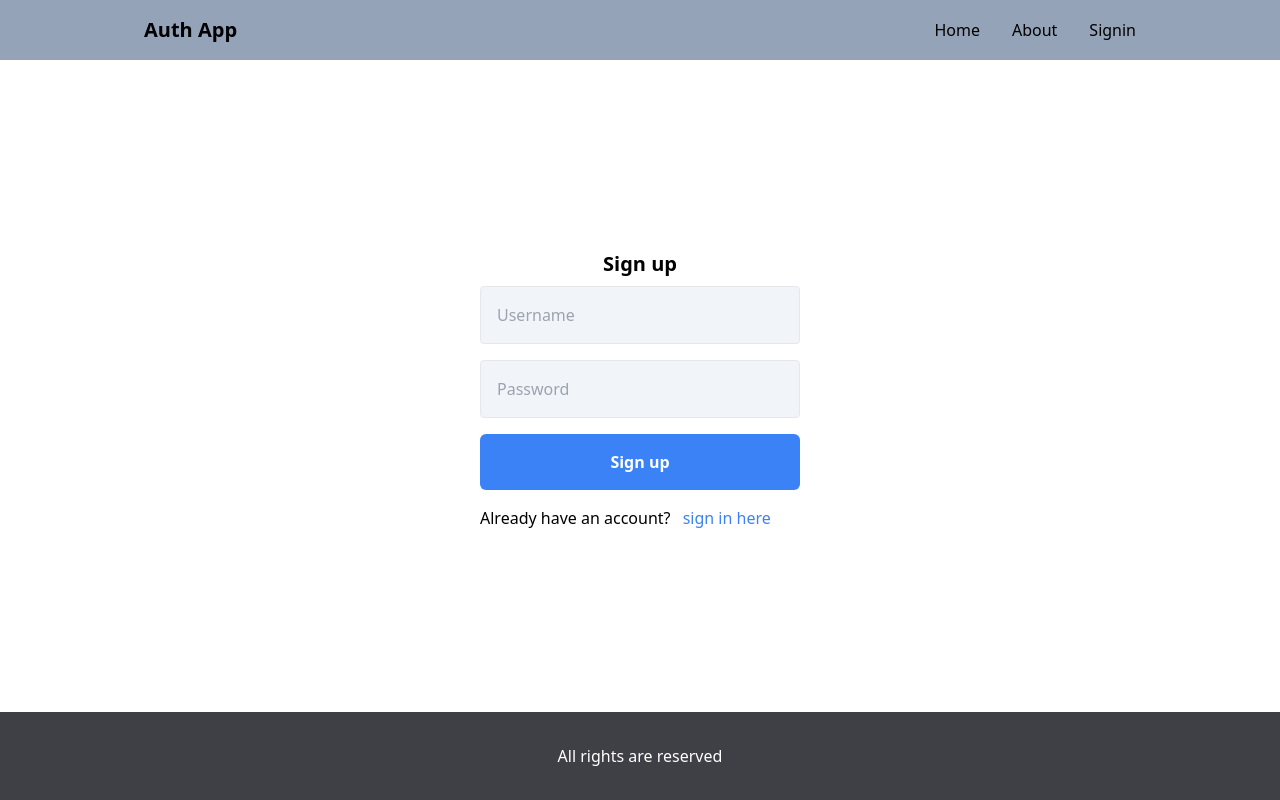
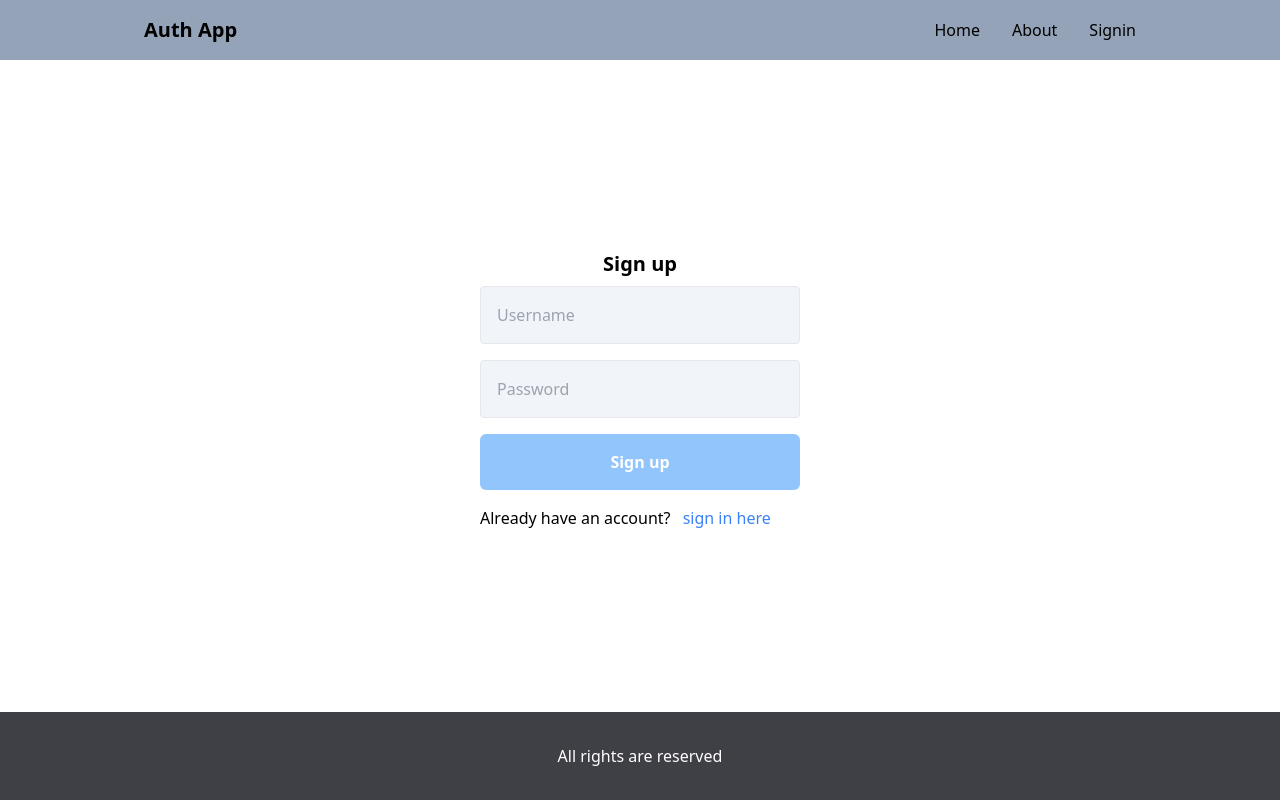
Before and after one commit to Dale0311/mernAuth, a React (Vite) app in the folder client/: page / in a window 1280 px wide. Built offline with nearby package versions, Linux system fonts and the light colour scheme.

Commit message:
signup complete

```diff
--- a/client/src/pages/Home.jsx
+++ b/client/src/pages/Home.jsx
@@ -1,11 +1,14 @@
 import React, { useState } from 'react';
-import { Link } from 'react-router-dom';
+import { Link, useNavigate } from 'react-router-dom';
 import { requestConfig } from '../config/axios';
 import axios from 'axios';
 
 function Home() {
   // next is loaders
   const [form, setForm] = useState({ username: '', password: '' });
+  const [loading, setLoading] = useState(false);
+  const [err, setErr] = useState('');
+  const navigate = useNavigate();
   const handleChange = (e) => {
     const { id, value } = e.target;
     setForm((oldForm) => {
@@ -15,15 +18,19 @@ function Home() {
   const handleSubmit = async (e) => {
     e.preventDefault();
     try {
-      const user = await axios.post(
+      setLoading(true);
+      const data = await axios.post(
         `http://localhost:5500/`,
         form,
         requestConfig
       );
-      const data = await user.data;
-      console.log(data);
+      setLoading(false);
+      setErr('');
+      navigate('signin');
     } catch (error) {
-      console.log(error);
+      setErr(error.response.data.message);
+      setForm((oldForm) => ({ ...oldForm, password: '' }));
+      setLoading(false);
     }
   };
   return (
@@ -31,6 +38,8 @@ function Home() {
       <div className="flex flex-col w-1/4">
         <h1 className="p-2 text-xl font-bold text-center">Sign up</h1>
         <div className="flex flex-col space-y-4">
+          <div className="flex flex-col">
+            <span className="text-red-500 text-sm">{err ?? ''}</span>
             <input
               type="text"
               className="p-4 border rounded bg-slate-100"
@@ -39,6 +48,7 @@ function Home() {
               value={form.username}
               onChange={(e) => handleChange(e)}
             />
+          </div>
 
           <input
             type="password"
@@ -49,10 +59,11 @@ function Home() {
             onChange={(e) => handleChange(e)}
           />
           <button
-            className="p-4 bg-blue-500 text-white font-semibold rounded-md hover:bg-blue-600"
+            disabled={!form.username || !form.password}
+            className="p-4 bg-blue-500 text-white font-semibold rounded-md hover:bg-blue-600 disabled:cursor-not-allowed disabled:bg-blue-300"
             onClick={(e) => handleSubmit(e)}
           >
-            Sign up
+            {loading ? 'Loading' : 'Sign up'}
           </button>
           <p>
             Already have an account?{' '}
```
Lines whose indentation alone changed are shown as unchanged.
